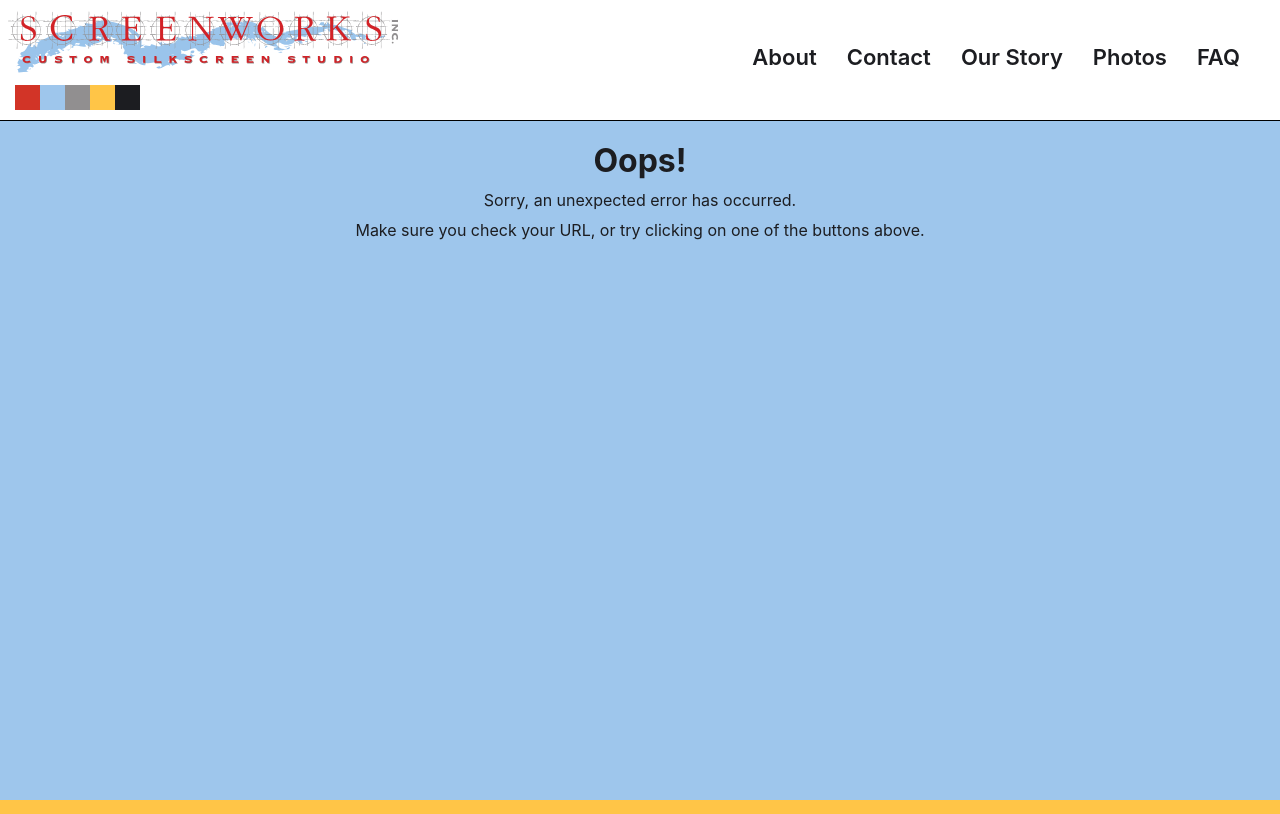
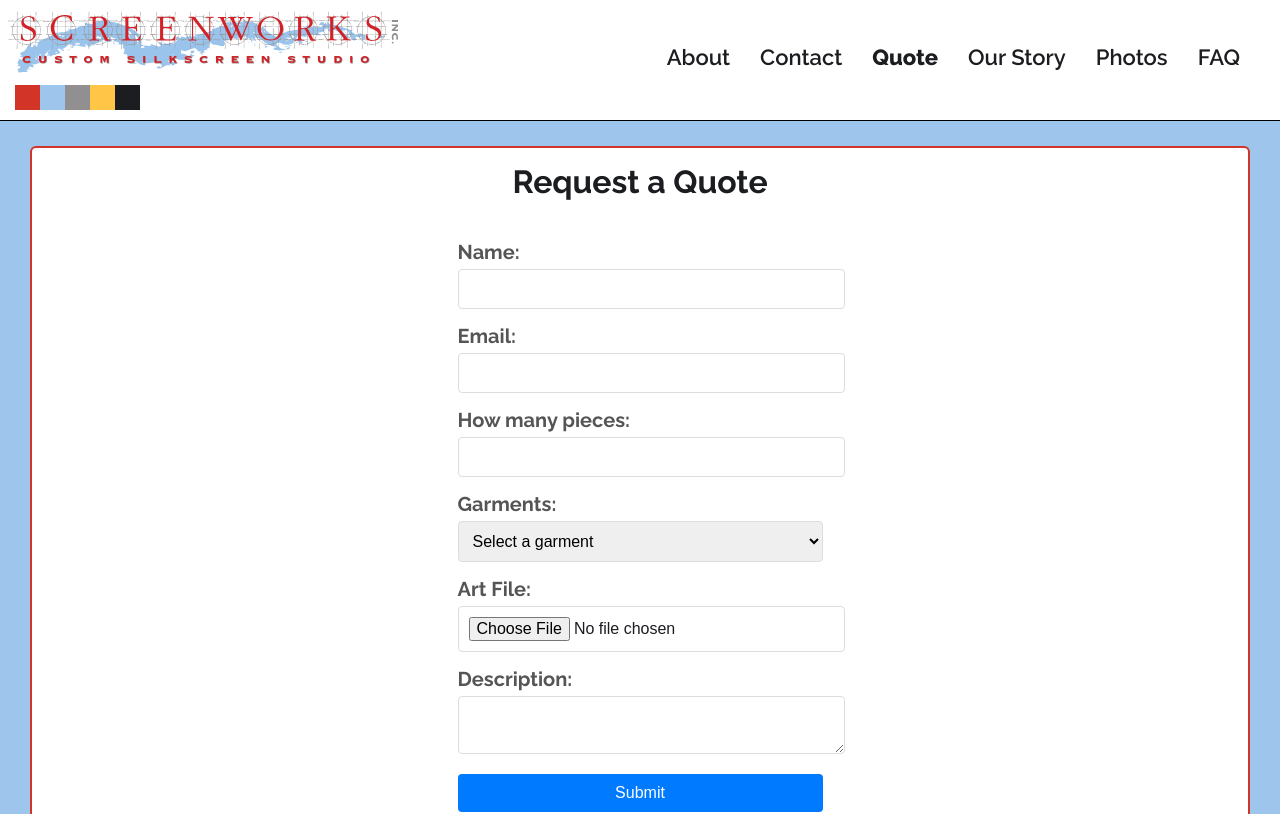
Before and after one commit to taylorhughes291/screenworks, a React (Create React App) app: page /quote in a window 1280 px wide. Shown: the top 814 px of the page. Built offline with nearby package versions, Linux system fonts and the light colour scheme; no server answers.

Commit message:
created a very basic quote page

```diff
--- a/src/App.js
+++ b/src/App.js
@@ -8,6 +8,7 @@ import Contact from "./components/pages/Contact";
 import Story from "./components/pages/Story";
 import Photos from "./components/pages/Photos";
 import Faq from "./components/pages/Faq";
+import Quote from "./components/pages/Quote";
 import Footer from "./components/Footer";
 import ErrorPage from "./components/pages/ErrorPage";
 import { createBrowserRouter, Outlet, RouterProvider } from "react-router-dom";
@@ -77,6 +78,10 @@ function App() {
           element: <Contact />,
         },
         {
+          path: "/quote",
+          element: <Quote />,
+        },
+        {
           path: "/story",
           element: <Story />,
         },
--- a/src/components/InfoPage.js
+++ b/src/components/InfoPage.js
@@ -8,7 +8,7 @@ const InfoPage = ({
   imgData,
   description,
   children,
-  isLoaded,
+  isLoaded = true,
   overrideStyles,
 }) => {
   return (
--- a/src/components/Nav.js
+++ b/src/components/Nav.js
@@ -42,6 +42,11 @@ const Nav = ({ overrideStyles = css``, children, onSelect }) => {
             Contact
           </Link>
         </li>
+        <li id="quote-nav">
+          <Link to="/quote" onClick={handleSelect}>
+            Quote
+          </Link>
+        </li>
         <li id="story-nav">
           <Link to="/story" onClick={handleSelect}>
             Our Story
--- /dev/null
+++ b/src/components/pages/Quote.js
@@ -0,0 +1,248 @@
+/** @jsxImportSource @emotion/react */
+import { css } from "@emotion/react";
+import { useState } from "react";
+import InfoPage from "../InfoPage";
+
+const Quote = () => {
+  const [formData, setFormData] = useState({
+    name: "",
+    email: "",
+    pieces: "",
+    garments: "",
+    artFile: null,
+    description: "",
+  });
+
+  const handleChange = (e) => {
+    const { name, value, files } = e.target;
+    setFormData({
+      ...formData,
+      [name]: files ? files[0] : value,
+    });
+  };
+
+  const handleSubmit = (e) => {
+    e.preventDefault();
+    // Handle form submission logic here
+    console.log(formData);
+  };
+
+  return (
+    <InfoPage title="Request a Quote">
+      <form
+        onSubmit={handleSubmit}
+        css={css`
+          //   background: white;
+          padding: 20px;
+          //   border-radius: 8px;
+          //   box-shadow: 0 4px 8px rgba(0, 0, 0, 0.1);
+          //   max-width: 500px;
+          width: 100%;
+        `}
+      >
+        <div
+          css={css`
+            margin-bottom: 15px;
+          `}
+        >
+          <label
+            css={css`
+              display: block;
+              margin-bottom: 5px;
+              font-weight: bold;
+              color: #555;
+            `}
+          >
+            Name:
+          </label>
+          <input
+            type="text"
+            name="name"
+            value={formData.name}
+            onChange={handleChange}
+            required
+            css={css`
+              width: 100%;
+              padding: 10px;
+              border: 1px solid #ddd;
+              border-radius: 4px;
+              font-size: 16px;
+            `}
+          />
+        </div>
+        <div
+          css={css`
+            margin-bottom: 15px;
+          `}
+        >
+          <label
+            css={css`
+              display: block;
+              margin-bottom: 5px;
+              font-weight: bold;
+              color: #555;
+            `}
+          >
+            Email:
+          </label>
+          <input
+            type="email"
+            name="email"
+            value={formData.email}
+            onChange={handleChange}
+            required
+            css={css`
+              width: 100%;
+              padding: 10px;
+              border: 1px solid #ddd;
+              border-radius: 4px;
+              font-size: 16px;
+            `}
+          />
+        </div>
+        <div
+          css={css`
+            margin-bottom: 15px;
+          `}
+        >
+          <label
+            css={css`
+              display: block;
+              margin-bottom: 5px;
+              font-weight: bold;
+              color: #555;
+            `}
+          >
+            How many pieces:
+          </label>
+          <input
+            type="number"
+            name="pieces"
+            value={formData.pieces}
+            onChange={handleChange}
+            required
+            css={css`
+              width: 100%;
+              padding: 10px;
+              border: 1px solid #ddd;
+              border-radius: 4px;
+              font-size: 16px;
+            `}
+          />
+        </div>
+        <div
+          css={css`
+            margin-bottom: 15px;
+          `}
+        >
+          <label
+            css={css`
+              display: block;
+              margin-bottom: 5px;
+              font-weight: bold;
+              color: #555;
+            `}
+          >
+            Garments:
+          </label>
+          <select
+            name="garments"
+            value={formData.garments}
+            onChange={handleChange}
+            required
+            css={css`
+              width: 100%;
+              padding: 10px;
+              border: 1px solid #ddd;
+              border-radius: 4px;
+              font-size: 16px;
+            `}
+          >
+            <option value="">Select a garment</option>
+            <option value="tshirt">T-Shirt</option>
+            <option value="hoodie">Hoodie</option>
+            <option value="jacket">Jacket</option>
+          </select>
+        </div>
+        <div
+          css={css`
+            margin-bottom: 15px;
+          `}
+        >
+          <label
+            css={css`
+              display: block;
+              margin-bottom: 5px;
+              font-weight: bold;
+              color: #555;
+            `}
+          >
+            Art File:
+          </label>
+          <input
+            type="file"
+            name="artFile"
+            onChange={handleChange}
+            css={css`
+              width: 100%;
+              padding: 10px;
+              border: 1px solid #ddd;
+              border-radius: 4px;
+              font-size: 16px;
+            `}
+          />
+        </div>
+        <div
+          css={css`
+            margin-bottom: 15px;
+          `}
+        >
+          <label
+            css={css`
+              display: block;
+              margin-bottom: 5px;
+              font-weight: bold;
+              color: #555;
+            `}
+          >
+            Description:
+          </label>
+          <textarea
+            name="description"
+            value={formData.description}
+            onChange={handleChange}
+            required
+            css={css`
+              width: 100%;
+              padding: 10px;
+              border: 1px solid #ddd;
+              border-radius: 4px;
+              font-size: 16px;
+              resize: vertical;
+            `}
+          />
+        </div>
+        <button
+          type="submit"
+          css={css`
+            width: 100%;
+            padding: 10px;
+            background-color: #007bff;
+            color: white;
+            border: none;
+            border-radius: 4px;
+            font-size: 16px;
+            cursor: pointer;
+            &:hover {
+              background-color: #0056b3;
+            }
+          `}
+        >
+          Submit
+        </button>
+      </form>
+    </InfoPage>
+  );
+};
+
+export default Quote;
```
